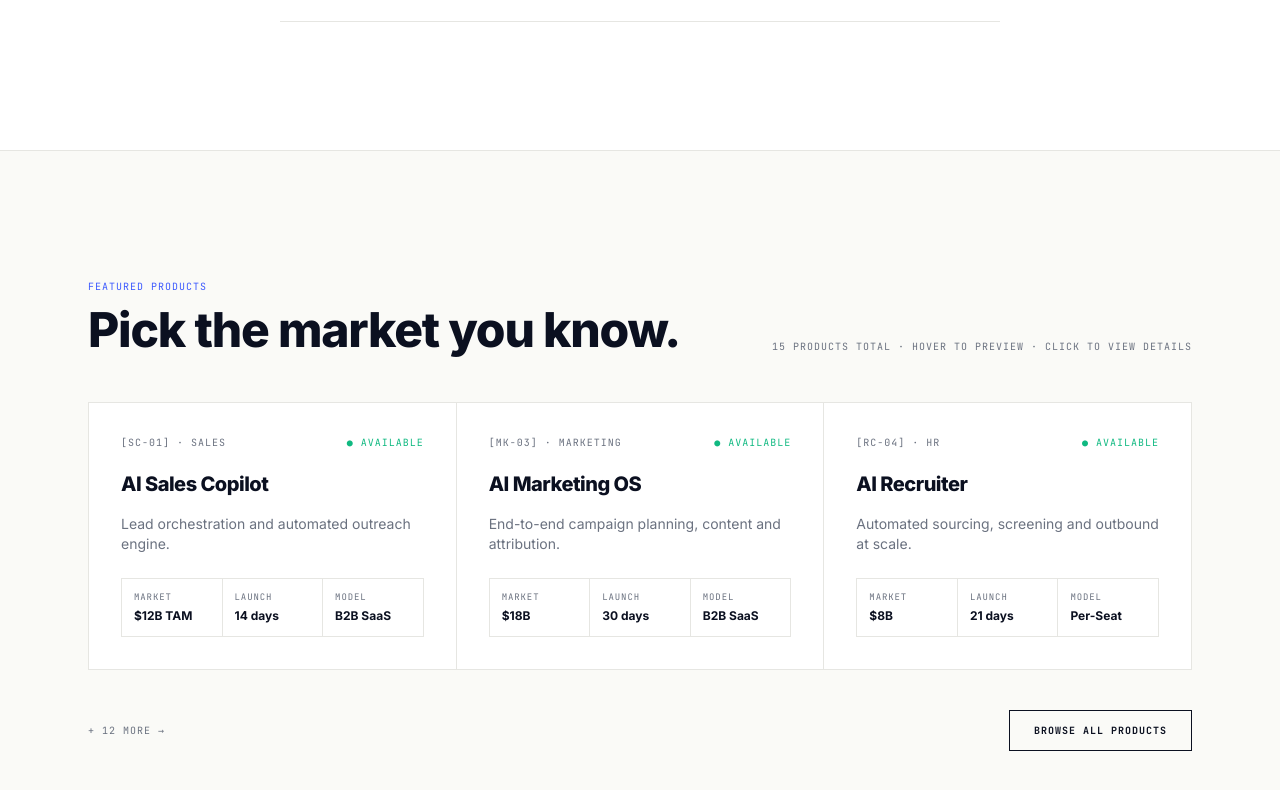
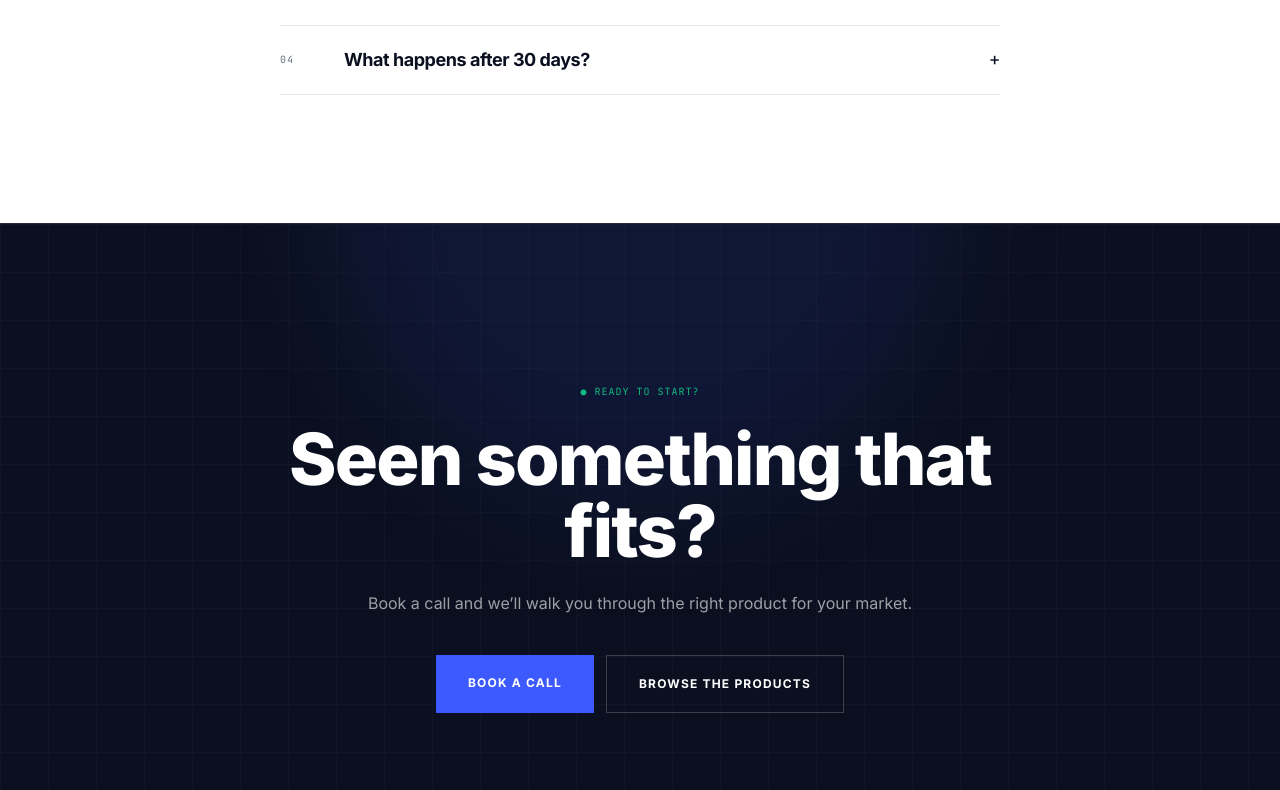
Before and after one commit to sparkai-core/spark-ventures-wireframe, a Next.js app: page / in a window 1280 px wide. Shown: the part 10183-10973 px from the top of the page. Built offline with nearby package versions, Linux system fonts and the light colour scheme.

Commit message:
added ui feedback

```diff
--- a/app/page.tsx
+++ b/app/page.tsx
@@ -10,7 +10,6 @@ import {
 } from "@/lib/data";
 import FAQ from "@/components/FAQ";
 import TrackRecord from "@/components/TrackRecord";
-import FeaturedProductsPreview from "@/components/FeaturedProductsPreview";
 import Marketplace from "@/components/Marketplace";
 
 // Spark Ventures™ logo: navy square + pulsing blue dot
@@ -684,7 +683,6 @@ export default function Page() {
       <Marketplace eyebrow="Marketplace" title="Choose your AI venture." />
       <NetworkSection />
       <FAQ />
-      <FeaturedProductsPreview />
       <CTASection />
       <Footer />
     </main>
--- a/components/FeaturedProductsPreview.tsx
+++ /dev/null
@@ -1,107 +0,0 @@
-"use client";
-
-import { useState } from "react";
-import { PRODUCTS, type ProductAccent } from "@/lib/data";
-
-const dotColor: Record<ProductAccent, string> = {
-  emerald: "bg-emerald",
-  blue: "bg-blue",
-  gold: "bg-gold",
-};
-
-export default function FeaturedProductsPreview() {
-  const [hovered, setHovered] = useState<string | null>(null);
-  const items = PRODUCTS.filter((p) => ["SC-01", "MK-03", "RC-04"].includes(p.id));
-
-  return (
-    <section className="bg-paper py-20 md:py-32 border-y border-line">
-      <div className="mx-auto max-w-6xl px-6">
-        <div className="flex flex-col md:flex-row md:items-end md:justify-between gap-6 mb-12">
-          <div>
-            <div className="font-mono text-[10px] uppercase tracking-widest text-blue mb-3">
-              Featured Products
-            </div>
-            <h2 className="text-3xl md:text-5xl font-extrabold tracking-tight max-w-2xl">
-              Pick the market you know.
-            </h2>
-          </div>
-          <p className="font-mono text-[10px] uppercase tracking-widest text-ink-muted">
-            15 products total · hover to preview · click to view details
-          </p>
-        </div>
-
-        <div className="grid gap-px bg-line border border-line md:grid-cols-3">
-          {items.map((p) => {
-            const isHover = hovered === p.id;
-            return (
-              <article
-                key={p.id}
-                onMouseEnter={() => setHovered(p.id)}
-                onMouseLeave={() => setHovered(null)}
-                className={`bg-white p-6 md:p-8 transition-all relative ${
-                  isHover ? "shadow-xl shadow-navy/5 -translate-y-0.5" : ""
-                }`}
-                style={isHover ? { borderColor: "#2b2b2b" } : undefined}
-              >
-                <div className="flex items-center justify-between mb-5">
-                  <span className="font-mono text-[10px] uppercase tracking-widest text-ink-muted">
-                    [{p.id}] · {p.category}
-                  </span>
-                  <span className="font-mono text-[10px] uppercase tracking-widest text-emerald">
-                    ● Available
-                  </span>
-                </div>
-                <h3 className="text-xl font-extrabold tracking-tight mb-4">{p.name}</h3>
-                <p className="text-sm text-ink-muted mb-6 min-h-[2.5rem]">
-                  {isHover ? p.benefit : p.description}
-                </p>
-                <div className="grid grid-cols-3 gap-px bg-line border border-line">
-                  <div className="bg-white p-3">
-                    <div className="font-mono text-[9px] uppercase tracking-widest text-ink-muted">Market</div>
-                    <div className="text-xs font-bold text-navy mt-1">{p.market}</div>
-                  </div>
-                  <div className="bg-white p-3">
-                    <div className="font-mono text-[9px] uppercase tracking-widest text-ink-muted">Launch</div>
-                    <div className="text-xs font-bold text-navy mt-1">{p.launch}</div>
-                  </div>
-                  <div className="bg-white p-3">
-                    <div className="font-mono text-[9px] uppercase tracking-widest text-ink-muted">Model</div>
-                    <div className="text-xs font-bold text-navy mt-1">{p.model}</div>
-                  </div>
-                </div>
-                {isHover && (
-                  <div className="mt-6 pt-5 border-t border-line flex gap-2">
-                    <a
-                      href="/products"
-                      className="inline-flex items-center gap-2 bg-navy text-white px-4 py-2 font-mono text-[10px] font-bold uppercase tracking-widest hover:bg-blue transition-colors"
-                    >
-                      View Product <span>→</span>
-                    </a>
-                    <a
-                      href="#cta"
-                      className="inline-flex items-center gap-2 border border-navy text-navy px-4 py-2 font-mono text-[10px] font-bold uppercase tracking-widest hover:bg-navy hover:text-white transition-colors"
-                    >
-                      Apply for This
-                    </a>
-                  </div>
-                )}
-              </article>
-            );
-          })}
-        </div>
-
-        <div className="mt-10 flex flex-col md:flex-row items-center justify-between gap-4">
-          <span className="font-mono text-[10px] uppercase tracking-widest text-ink-muted">
-            + 12 more →
-          </span>
-          <a
-            href="/products"
-            className="border border-navy text-navy px-6 py-3 font-mono text-[10px] font-bold uppercase tracking-widest hover:bg-navy hover:text-white transition"
-          >
-            Browse All Products
-          </a>
-        </div>
-      </div>
-    </section>
-  );
-}
--- a/components/Marketplace.tsx
+++ b/components/Marketplace.tsx
@@ -190,6 +190,16 @@ export default function Marketplace({
               / {String(filtered.length).padStart(2, "0")}
             </span>
           </div>
+
+          {/* Browse All Products */}
+          <div className="mt-8 flex justify-center">
+            <a
+              href="/products"
+              className="border border-navy text-navy px-6 py-3 font-mono text-[10px] font-bold uppercase tracking-widest hover:bg-navy hover:text-white transition"
+            >
+              Browse All Products
+            </a>
+          </div>
         </div>
       </section>
   );
```
